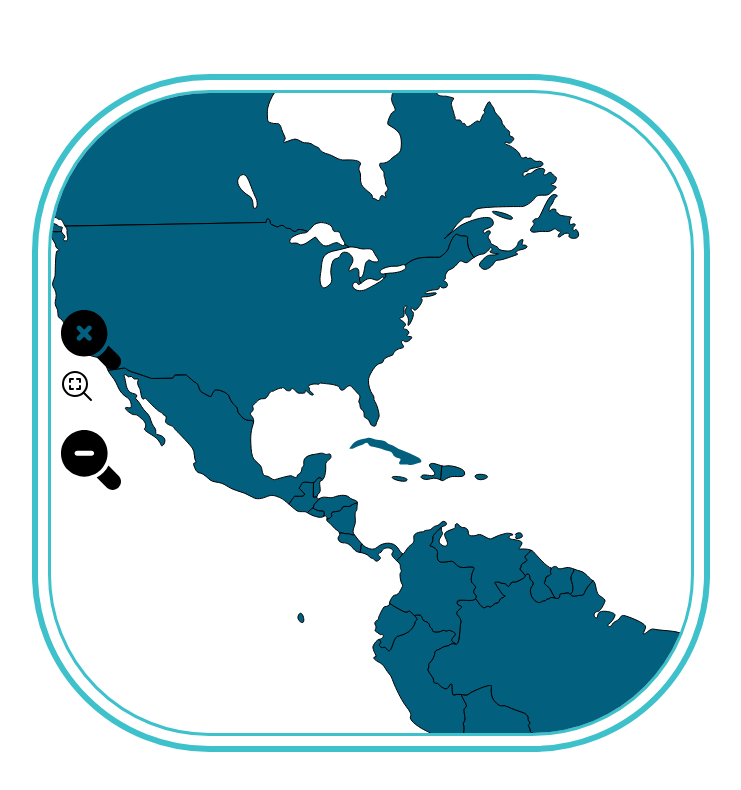
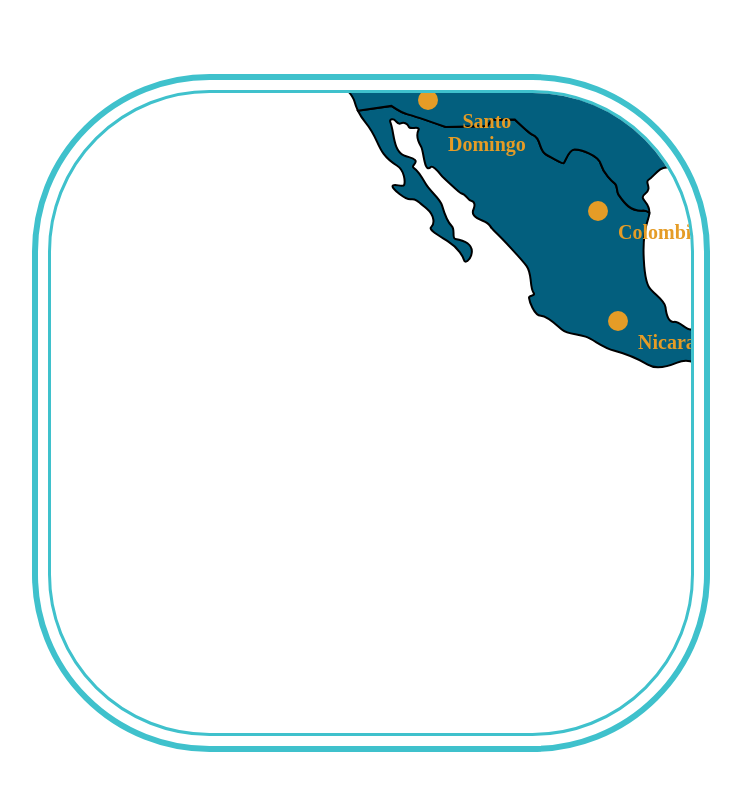
Before and after one commit to BapiTudu-MatrixMedia/world-map-pan-and-zoom-skycana-, a plain HTML site: page index.html in a window 1280 px wide. Shown: the whole page, without its empty margins (279-1020 px from the left). Drawn offline with nearby package versions, Linux system fonts and the light colour scheme.

Commit message:
gsap and location added

```diff
--- a/app.js
+++ b/app.js
@@ -3,7 +3,124 @@ var _$ = document.querySelector.bind(document);
 var zoomIn = _$('.zoom-in');
 var zoomOut = _$('.zoom-out');
 var zoomReset = _$('.zoom-reset');
-
+var data = {
+    "request-date": "[request datettime]",
+    "language": "es",
+    "city-code": "sdq",
+    "city-name": "Santo Domingo",
+    "Temp": "32",
+    "Locations": [
+      {
+        "id": "sdq",
+        "name": "Santo Domingo",
+        "description": "Lorem ipsum dolor sit amet, consectetur adipiscing elit, sed do eiusmod tempor incididunt ut labore et dolore magna aliqua.",
+        "x": 700,
+        "y": 330,
+        "picts": [
+          "http://host/pict11.jpg",
+          "http://host/pict12.jpg"
+        ]
+      },
+      {
+        "id": "mia",
+        "name": "Miami",
+        "description": "Lorem ipsum dolor sit amet, consectetur adipiscing elit, sed do eiusmod tempor incididunt ut labore et dolore magna aliqua.",
+        "x": 680,
+        "y": 130,
+        "picts": [
+          "http://host/pict21.jpg",
+          "http://host/pict22.jpg"
+        ]
+      },
+      {
+        "id": "cub",
+        "name": "Cuba",
+        "description": "Lorem ipsum dolor sit amet, consectetur adipiscing elit, sed do eiusmod tempor incididunt ut labore et dolore magna aliqua.",
+        "x": 1030,
+        "y": 360,
+        "picts": [
+          "http://host/pict21.jpg",
+          "http://host/pict22.jpg"
+        ]
+      },
+      {
+        "id": "mex",
+        "name": "Mexico",
+        "description": "Lorem ipsum dolor sit amet, consectetur adipiscing elit, sed do eiusmod tempor incididunt ut labore et dolore magna aliqua.",
+        "x": 444,
+        "y": 236,
+        "picts": [
+          "http://host/pict21.jpg",
+          "http://host/pict22.jpg"
+        ]
+      },
+      {
+        "id": "nic",
+        "name": "Nicaragua",
+        "description": "Lorem ipsum dolor sit amet, consectetur adipiscing elit, sed do eiusmod tempor incididunt ut labore et dolore magna aliqua.",
+        "x": 890,
+        "y": 551,
+        "picts": [
+          "http://host/pict21.jpg",
+          "http://host/pict22.jpg"
+        ]
+      },
+      {
+        "id": "col",
+        "name": "Colombia",
+        "description": "Lorem ipsum dolor sit amet, consectetur adipiscing elit, sed do eiusmod tempor incididunt ut labore et dolore magna aliqua.",
+        "x": 870,
+        "y": 441,
+        "picts": [
+          "http://host/pict21.jpg",
+          "http://host/pict22.jpg"
+        ]
+      }
+    ],
+    "planes": [
+      {
+        "id": "9H-AMD",
+        "name": "Plane1",
+        "label": "Visible label name",
+        "img-url": "http://host/img1.jpg",
+        "video-url": "http://host/video1",
+        "from": "mia",
+        "to": "sdq",
+        "total-time": 5,
+        "fligh-time": 2,
+        "seating": "220 asientos",
+        "flights-range": "Rango de vuelo de 5 horas",
+        "capacity": "21,000 kg de capacidad",
+        "size": "37,57 metros de largo"
+      },
+      {
+        "id": "9H-AME",
+        "name": "Plane2",
+        "label": "Visible label name2",
+        "img-url": "http://host/img2.jpg",
+        "video-url": "http://host/video2",
+        "from": "mex",
+        "to": "bgt",
+        "total-time": 8,
+        "fligh-time": 5,
+        "seating": "320 asientos",
+        "flights-range": "Rango de vuelo de 10 horas",
+        "capacity": "42,000 kg de capacidad",
+        "size": "40,57 metros de largo"
+      }
+    ],
+    "image_urls": [
+      {
+        "image": "https://wallpapers.com/images/high/hd-river-in-the-mountains-kgb9wrcm1wmrfa5m.jpg"
+      },
+      {
+        "image": "https://wallpapers.com/images/high/hd-vacation-house-in-the-beach-j4jasqgcc5ismew8.jpg"
+      },
+      {
+        "image": "https://wallpapers.com/images/high/hd-beach-dock-44r3w5nyqr38tq16.jpg"
+      }
+    ]
+  };
 // var upArrow = _$('.up-arrow');
 // var rightArrow = _$('.right-arrow');
 // var leftArrow = _$('.left-arrow');
@@ -24,6 +141,7 @@ window.addEventListener('DOMContentLoaded', function () {
         initialScale = 1.0;
         currentScale = 1.0;
     }
+    setTimeout(autoZoom, 1000);
 });
 // mainDiv.on('ready', function () {
 //     alert("hi")
@@ -31,6 +149,14 @@ window.addEventListener('DOMContentLoaded', function () {
 // window.onload = function () {
 
 // };
+
+function autoZoom() {
+    var timeline = gsap.timeline({delay: 1});
+    timeline.to('.location-point, .location-point__city-name', {opacity: 1, duration: 1});
+
+    map.style.transform = `scale(2.0)`;
+    map.style.transformOrigin = "130px 860px";
+}
 
 zoomIn.addEventListener('click', function() {
     if(currentScale < endScale) {
@@ -54,32 +180,42 @@ zoomReset.addEventListener('click', function () {
     map.style.transformOrigin = "center";
 });
 
-/*document.body.addEventListener('keydown', function (e) {
-    var amountMovedX = (100 * -1 / 2);
-    var amountMovedY = (100 * -1 / 2);
-    // console.log(amountMovedX, amountMovedY);
-    switch(e.key) {
-        case "ArrowUp": {
-            console.log("up key pressed!", e);
-            map.scrollTop = "20px";
-            // map.style.backgroundPosition = amountMovedX + 'px ' + amountMovedY + 'px';
-            break;
-        }
-        case "ArrowDown": {
-            console.log("down key pressed!");
-            break;
-        }
-        case "ArrowLeft": {
-            console.log("left key pressed!");
-            break;
-        }
-        case "ArrowRight": {
-            console.log("right key pressed!");
-            break;
-        }
-        default: {
-            console.log("other key pressed!");
-            break;
-        }
-    }
-});*/
+function LocationPoint(x, y, id, cityName) {
+    this.x = x;
+    this.y = y;
+    this.id = id;
+    this.cityName = cityName;
+
+    //   render on dom
+    this.render = function () {
+      var parentDiv = document.createElement("div");
+      parentDiv.classList.add("location-point-parent");
+
+      var div = document.createElement("div");
+      div.classList.add("location-point");
+      div.setAttribute("onclick", "takeOff(event)");
+
+      var p = document.createElement("p");
+      var text = document.createTextNode(this.cityName);
+      p.classList.add("location-point__city-name");
+      p.appendChild(text);
+
+      parentDiv.appendChild(p);
+
+      div.id = id;
+      div.style.left = this.x - 10 + "px";
+      div.style.top = this.y - 10 + "px";
+
+      p.id = id;
+      p.style.left = this.x + 20 + "px";
+      p.style.top = this.y - 10 + "px";
+
+      parentDiv.appendChild(div);
+      document.querySelector(".container").appendChild(parentDiv);
+    };
+  }
+
+  data.Locations.forEach((_l) => {
+    const location_point = new LocationPoint(_l.x, _l.y, _l.id, _l.name);
+    location_point.render();
+  });
--- a/index.html
+++ b/index.html
@@ -372,5 +372,6 @@
   </div>
 </div>
  <script src="app.js" defer></script>
+ <script src="https://cdnjs.cloudflare.com/ajax/libs/gsap/3.10.2/gsap.min.js"></script>
 </body>
 </html>
--- a/style.css
+++ b/style.css
@@ -21,6 +21,7 @@ body {
     display: none;
   }
   .buttons {
+      display: none;
       position: fixed;
       top: 50%;
       margin-left: 10px;
@@ -47,8 +48,30 @@ body {
   #Map {
       transition: all 0.6s;
   }
-  /*@media screen and (max-width: 1366px) {
-    .container{
-        width: 50vw;
+
+  .location-point {
+    opacity: 0;
+    position: absolute;
+    height: 20px;
+    width: 20px;
+    border-radius: 50%;
+    background-color: #e59c26;
+    display: block;
+    z-index: 3;
+
+  }
+
+  .location-point__city-name {
+    opacity: 0;
+    position: absolute;
+    text-align: center;
+    font: normal normal bold 20px Montserrat;
+    color: #e59c26;
+    user-select: none;
+
+}
+@keyframes fadeIn {
+    100% {
+        opacity: 1;
     }
-  }*/
+}
```
